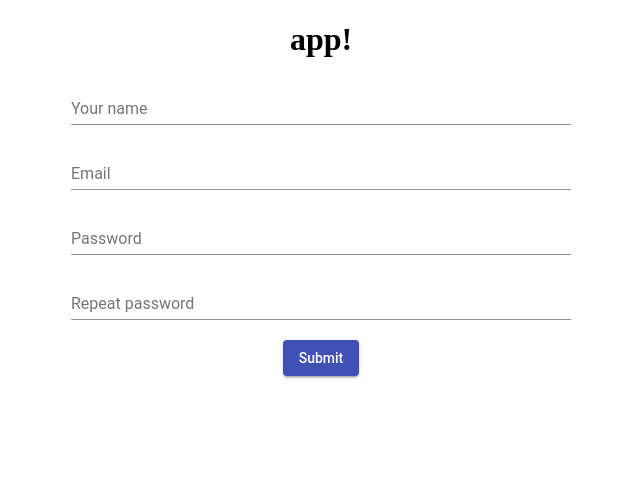
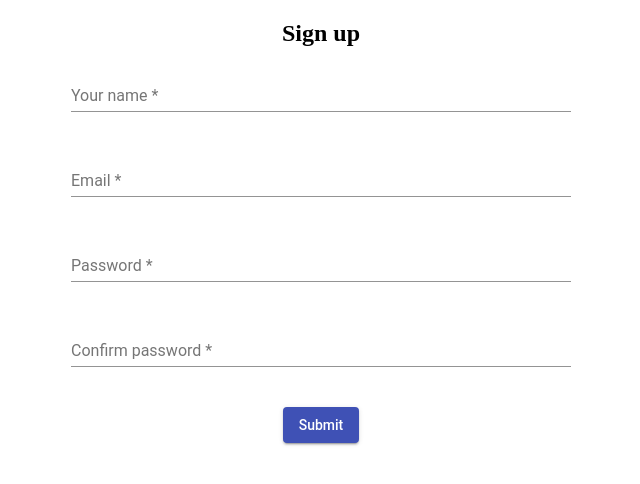
Before and after one commit to yardim/todo-list-front, an Angular app: page / in a window 1280 px wide. Shown: the top 484 px of the page, without its empty margins (319-959 px from the left). Built offline with nearby package versions, Linux system fonts and the light colour scheme.

Commit message:
Sign up form: added client validations

```diff
--- a/src/app/app.component.html
+++ b/src/app/app.component.html
@@ -1,7 +1,4 @@
 <!--The content below is only a placeholder and can be replaced.-->
-<div style="text-align:center">
-  <h1>
-    {{ title }}!
-  </h1>
+<div style="text-align: center">
   <app-sign-up></app-sign-up>
 </div>
--- a/src/app/app.component.ts
+++ b/src/app/app.component.ts
@@ -5,6 +5,4 @@ import { Component } from '@angular/core';
   templateUrl: './app.component.html',
   styleUrls: ['./app.component.css']
 })
-export class AppComponent {
-  title = 'app';
-}
+export class AppComponent {  }
--- a/src/app/app.module.ts
+++ b/src/app/app.module.ts
@@ -3,7 +3,7 @@ import { BrowserAnimationsModule } from '@angular/platform-browser/animations';
 import { NgModule } from '@angular/core';
 import { MatInputModule } from '@angular/material/input';
 import { MatButtonModule } from '@angular/material/button';
-import { FormsModule } from '@angular/forms';
+import { FormsModule, ReactiveFormsModule } from '@angular/forms';
 
 import { AppComponent } from './app.component';
 import { SignUpComponent } from './sign-up/sign-up.component';
@@ -17,6 +17,7 @@ import { SignUpComponent } from './sign-up/sign-up.component';
     BrowserModule,
     BrowserAnimationsModule,
     FormsModule,
+    ReactiveFormsModule,
     MatInputModule,
     MatButtonModule,
   ],
--- a/src/app/sign-up/sign-up.component.css
+++ b/src/app/sign-up/sign-up.component.css
@@ -7,4 +7,5 @@
 
 .field-wrap {
   width: 100%;
+  margin-bottom: 20px;
 }
--- a/src/app/sign-up/sign-up.component.html
+++ b/src/app/sign-up/sign-up.component.html
@@ -1,18 +1,22 @@
+<h2>
+  Sign up
+</h2>
 <form class="signup-form" >
   <mat-form-field class="field-wrap">
-    <input matInput placeholder="Your name">
+    <input matInput placeholder="Your name" [formControl]="nameControl">
+    <mat-error *ngIf="nameControl.invalid">This field is required</mat-error>
   </mat-form-field>
 
   <mat-form-field class="field-wrap">
-    <input matInput type="email" placeholder="Email">
+    <input matInput type="email" placeholder="Email" [formControl]="emailControl">
   </mat-form-field>
 
   <mat-form-field class="field-wrap">
-    <input matInput type="password" placeholder="Password">
+    <input matInput type="password" placeholder="Password" [formControl]="pswdControl">
   </mat-form-field>
 
   <mat-form-field class="field-wrap">
-    <input matInput type="password" placeholder="Repeat password">
+    <input matInput type="password" placeholder="Confirm password" [formControl]="pswdSecondControl">
   </mat-form-field>
 
   <button mat-raised-button color="primary">Submit</button>
--- a/src/app/sign-up/sign-up.component.ts
+++ b/src/app/sign-up/sign-up.component.ts
@@ -1,4 +1,7 @@
 import { Component, OnInit } from '@angular/core';
+import { FormControl, Validators } from '@angular/forms';
+
+import { matchPassword } from './validations';
 
 @Component({
   selector: 'app-sign-up',
@@ -6,8 +9,24 @@ import { Component, OnInit } from '@angular/core';
   styleUrls: ['./sign-up.component.css']
 })
 export class SignUpComponent implements OnInit {
-  constructor() { }
+  public nameControl: FormControl;
+  public emailControl: FormControl;
+  public pswdControl: FormControl;
+  public pswdSecondControl: FormControl;
 
   ngOnInit() {
+    this.nameControl = new FormControl('', [ Validators.required ]);
+    this.emailControl = new FormControl('', [ Validators.required, Validators.email ]);
+    // TODO: add mathc password validaion using form group
+    // http://www.codiodes.com/match-password-validation/
+    this.pswdControl = new FormControl('', [
+      Validators.minLength(6),
+      Validators.required
+    ]);
+    this.pswdSecondControl = new FormControl('', [
+      Validators.minLength(6),
+      Validators.required,
+      matchPassword(this.pswdControl)
+    ]);
   }
 }
--- /dev/null
+++ b/src/app/sign-up/validations.ts
@@ -0,0 +1,18 @@
+import { AbstractControl, FormControl } from '@angular/forms';
+
+export function matchPassword(firstPswdControl: FormControl) {
+  return (currentPasswordField: AbstractControl): { [key: string]: any } | null => {
+    const currentPswd: string = currentPasswordField.value;
+    const firstPswd: string = firstPswdControl.value;
+    console.log(firstPswd);
+    console.log(currentPswd);
+
+    return firstPswd !== currentPswd
+      ? {
+          'matchPassword': {
+            value: 'Passwords does not match'
+          }
+        }
+      : null;
+  };
+}
```
